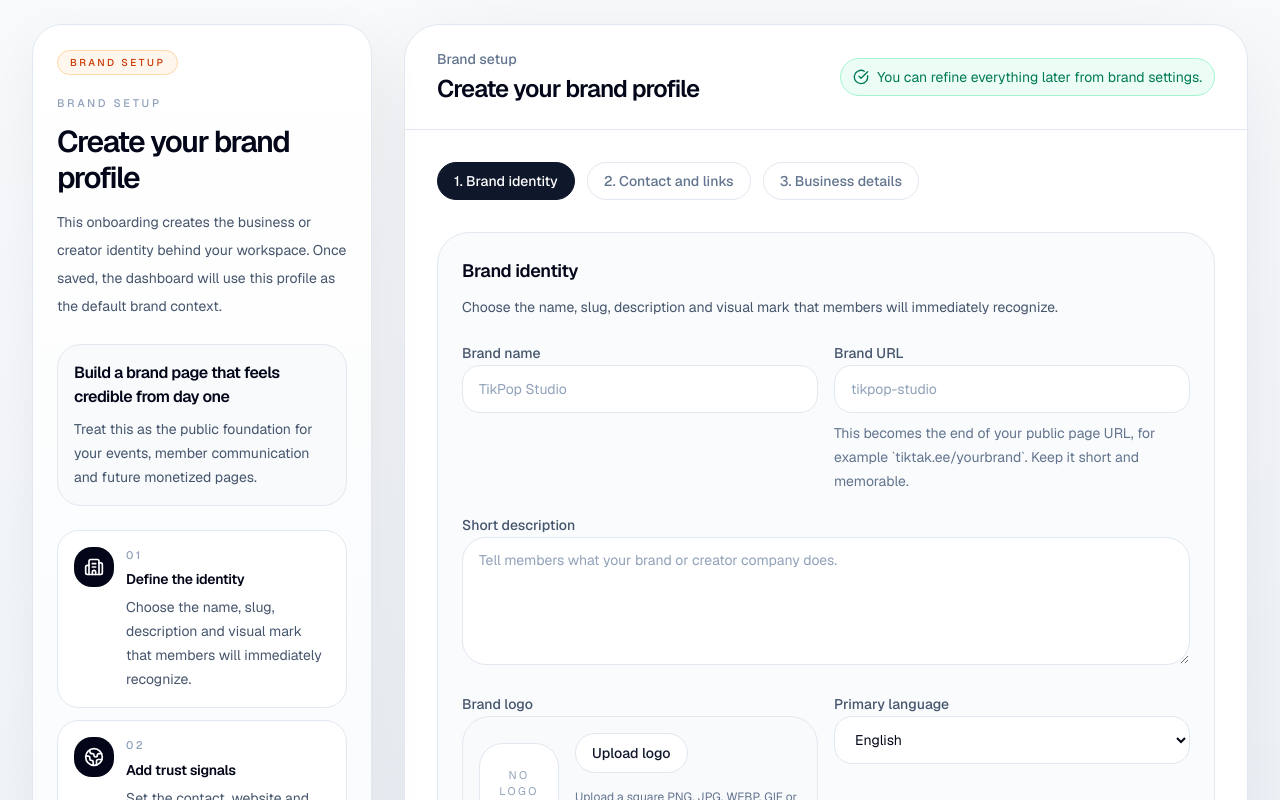
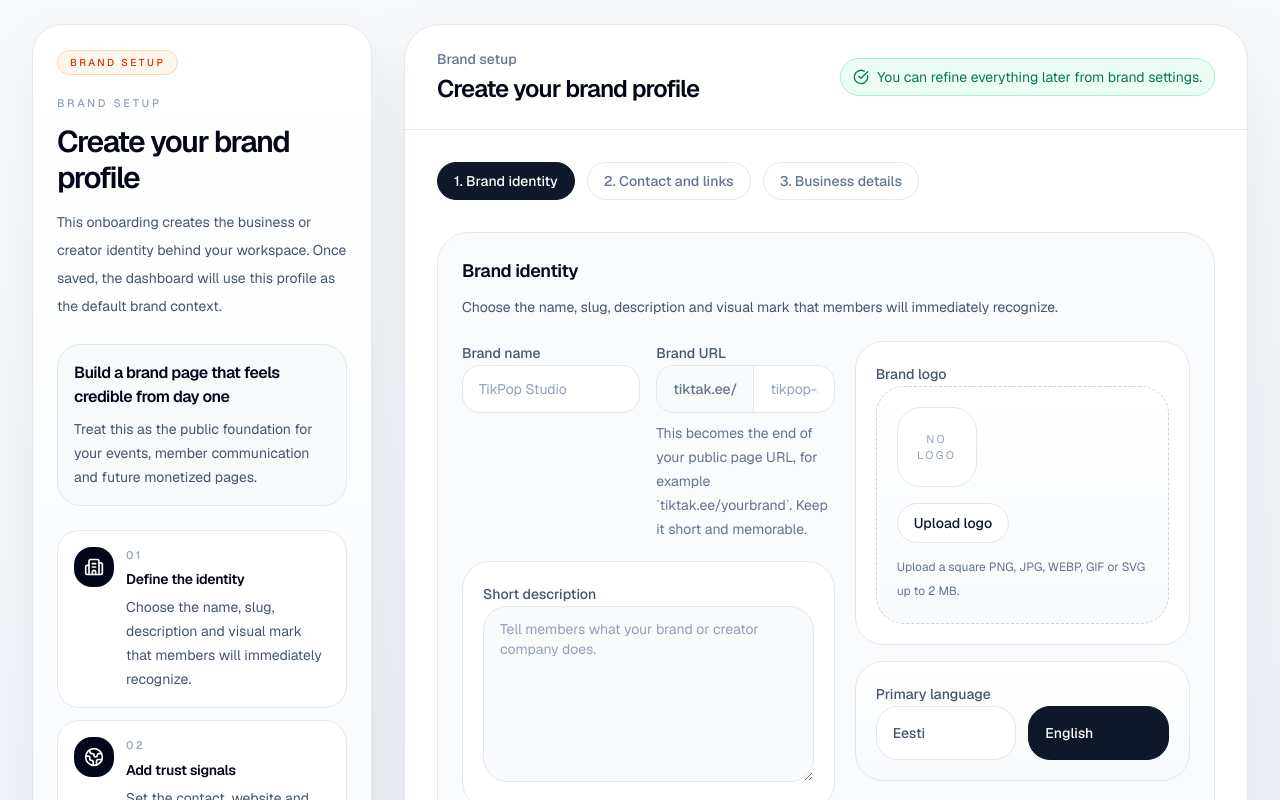
Before and after one commit to SocialMediaStar/tiktak, a Next.js app: page /en/onboarding in a window 1280 px wide. Shown: the top 800 px of the page. Built offline with nearby package versions, Linux system fonts and the light colour scheme; no server answers; the database is empty; sample sign-in values are in the browser's storage.

Commit message:
refactor: improve onboarding identity step layout

```diff
--- a/src/components/brand/logo-upload-field.tsx
+++ b/src/components/brand/logo-upload-field.tsx
@@ -17,6 +17,7 @@ export function LogoUploadField({
   tone = "dark",
   value,
   onValueChange,
+  layout = "default",
 }: {
   label: string;
   hint: string;
@@ -28,12 +29,14 @@ export function LogoUploadField({
   tone?: "dark" | "light";
   value?: string;
   onValueChange?: (value: string) => void;
+  layout?: "default" | "compact";
 }) {
   const inputId = useId();
   const fileInputRef = useRef<HTMLInputElement>(null);
   const [preview, setPreview] = useState(initialValue ?? "");
   const [error, setError] = useState("");
   const currentPreview = value ?? preview;
+  const isCompact = layout === "compact";
 
   function setNextValue(nextValue: string) {
     if (onValueChange) {
@@ -84,7 +87,9 @@ export function LogoUploadField({
         <div
           className={
             isLight
-              ? "flex items-center gap-4 rounded-[28px] border border-slate-200 bg-slate-50 p-4"
+              ? isCompact
+                ? "flex flex-col items-start gap-4 rounded-[28px] border border-dashed border-slate-300 bg-[linear-gradient(180deg,#ffffff_0%,#f8fafc_100%)] p-5"
+                : "flex items-center gap-4 rounded-[28px] border border-slate-200 bg-slate-50 p-4"
               : "flex items-center gap-4 rounded-[28px] border border-white/10 bg-white/[0.045] p-4"
           }
         >
@@ -111,7 +116,7 @@ export function LogoUploadField({
             )}
           </div>
 
-          <div className="space-y-3">
+          <div className={isCompact ? "w-full space-y-3" : "space-y-3"}>
             <input type="hidden" name="logoDataUrl" value={currentPreview} />
             <input
               ref={fileInputRef}
--- a/src/components/onboarding/onboarding-form.tsx
+++ b/src/components/onboarding/onboarding-form.tsx
@@ -63,6 +63,8 @@ export function OnboardingForm({
       description: dictionary.stepBrandCopy,
       fields: (
         <>
+          <div className="grid gap-5 lg:grid-cols-[minmax(0,1fr)_minmax(280px,0.9fr)]">
+            <div className="space-y-5">
               <div className="grid gap-4 md:grid-cols-2">
                 <Field label={dictionary.nameLabel}>
                   <Input
@@ -76,18 +78,25 @@ export function OnboardingForm({
                 </Field>
                 <Field label={dictionary.slugLabel}>
                   <div className="space-y-2">
+                    <div className="flex h-12 overflow-hidden rounded-2xl border border-slate-200 bg-white">
+                      <div className="hidden items-center border-r border-slate-200 bg-slate-50 px-4 text-sm font-medium text-slate-500 sm:flex">
+                        tiktak.ee/
+                      </div>
                       <Input
                         name="slug"
                         value={formValues.slug}
                         onChange={(event) => updateValue("slug", event.target.value)}
                         placeholder={dictionary.slugPlaceholder}
                         required
-                  className="h-12 rounded-2xl border-slate-200 bg-white px-4 text-slate-950 placeholder:text-slate-400"
+                        className="h-full rounded-none border-0 bg-transparent px-4 text-slate-950 placeholder:text-slate-400 focus-visible:ring-0"
                       />
+                    </div>
                     <p className="text-sm leading-6 text-slate-500">{dictionary.slugHint}</p>
                   </div>
                 </Field>
               </div>
+
+              <div className="rounded-[28px] border border-slate-200 bg-white p-4 sm:p-5">
                 <Field label={dictionary.descriptionLabel}>
                   <textarea
                     name="description"
@@ -97,10 +106,14 @@ export function OnboardingForm({
                     minLength={12}
                     maxLength={300}
                     placeholder={dictionary.descriptionPlaceholder}
-              className="min-h-32 w-full rounded-[24px] border border-slate-200 bg-white px-4 py-3 text-sm text-slate-950 outline-none placeholder:text-slate-400 focus:border-orange-300/70"
+                    className="min-h-44 w-full rounded-[24px] border border-slate-200 bg-slate-50 px-4 py-3 text-sm text-slate-950 outline-none placeholder:text-slate-400 focus:border-orange-300/70"
                   />
                 </Field>
-          <div className="grid gap-4 md:grid-cols-2">
+              </div>
+            </div>
+
+            <div className="space-y-4">
+              <div className="rounded-[28px] border border-slate-200 bg-white p-4 sm:p-5">
                 <LogoUploadField
                   label={dictionary.logoUploadLabel}
                   hint={dictionary.logoUploadHint}
@@ -109,20 +122,32 @@ export function OnboardingForm({
                   removeLabel={dictionary.logoRemoveButton}
                   emptyLabel={dictionary.logoEmpty}
                   tone="light"
+                  layout="compact"
                   value={formValues.logoDataUrl}
                   onValueChange={(value) => updateValue("logoDataUrl", value)}
                 />
+              </div>
+
+              <div className="rounded-[28px] border border-slate-200 bg-[linear-gradient(180deg,#ffffff_0%,#f8fafc_100%)] p-4 sm:p-5">
                 <Field label={dictionary.brandLocaleLabel}>
-              <select
-                name="brandLocale"
-                value={formValues.brandLocale}
-                onChange={(event) => updateValue("brandLocale", event.target.value)}
-                className="h-12 w-full rounded-2xl border border-slate-200 bg-white px-4 text-sm text-slate-950 outline-none"
-              >
-                <option value="et">Eesti</option>
-                <option value="en">English</option>
-              </select>
+                  <div className="grid gap-3 sm:grid-cols-2">
+                    <LanguageOption
+                      active={formValues.brandLocale === "et"}
+                      label="Eesti"
+                      value="et"
+                      onSelect={(value) => updateValue("brandLocale", value)}
+                    />
+                    <LanguageOption
+                      active={formValues.brandLocale === "en"}
+                      label="English"
+                      value="en"
+                      onSelect={(value) => updateValue("brandLocale", value)}
+                    />
+                  </div>
                 </Field>
+                <input type="hidden" name="brandLocale" value={formValues.brandLocale} />
+              </div>
+            </div>
           </div>
         </>
       ),
@@ -223,7 +248,6 @@ export function OnboardingForm({
       <input type="hidden" name="slug" value={formValues.slug} />
       <input type="hidden" name="description" value={formValues.description} />
       <input type="hidden" name="logoDataUrl" value={formValues.logoDataUrl} />
-      <input type="hidden" name="brandLocale" value={formValues.brandLocale} />
       <input type="hidden" name="contactEmail" value={formValues.contactEmail} />
       <input type="hidden" name="supportEmail" value={formValues.supportEmail} />
       <input type="hidden" name="website" value={formValues.website} />
@@ -342,3 +366,29 @@ function Field({
     </label>
   );
 }
+
+function LanguageOption({
+  active,
+  label,
+  value,
+  onSelect,
+}: {
+  active: boolean;
+  label: string;
+  value: string;
+  onSelect: (value: string) => void;
+}) {
+  return (
+    <button
+      type="button"
+      onClick={() => onSelect(value)}
+      className={
+        active
+          ? "rounded-[22px] border border-slate-900 bg-slate-900 px-4 py-4 text-left text-white"
+          : "rounded-[22px] border border-slate-200 bg-white px-4 py-4 text-left text-slate-600 hover:border-slate-300"
+      }
+    >
+      <div className="text-sm font-medium">{label}</div>
+    </button>
+  );
+}
```
Lines whose indentation alone changed are shown as unchanged.
